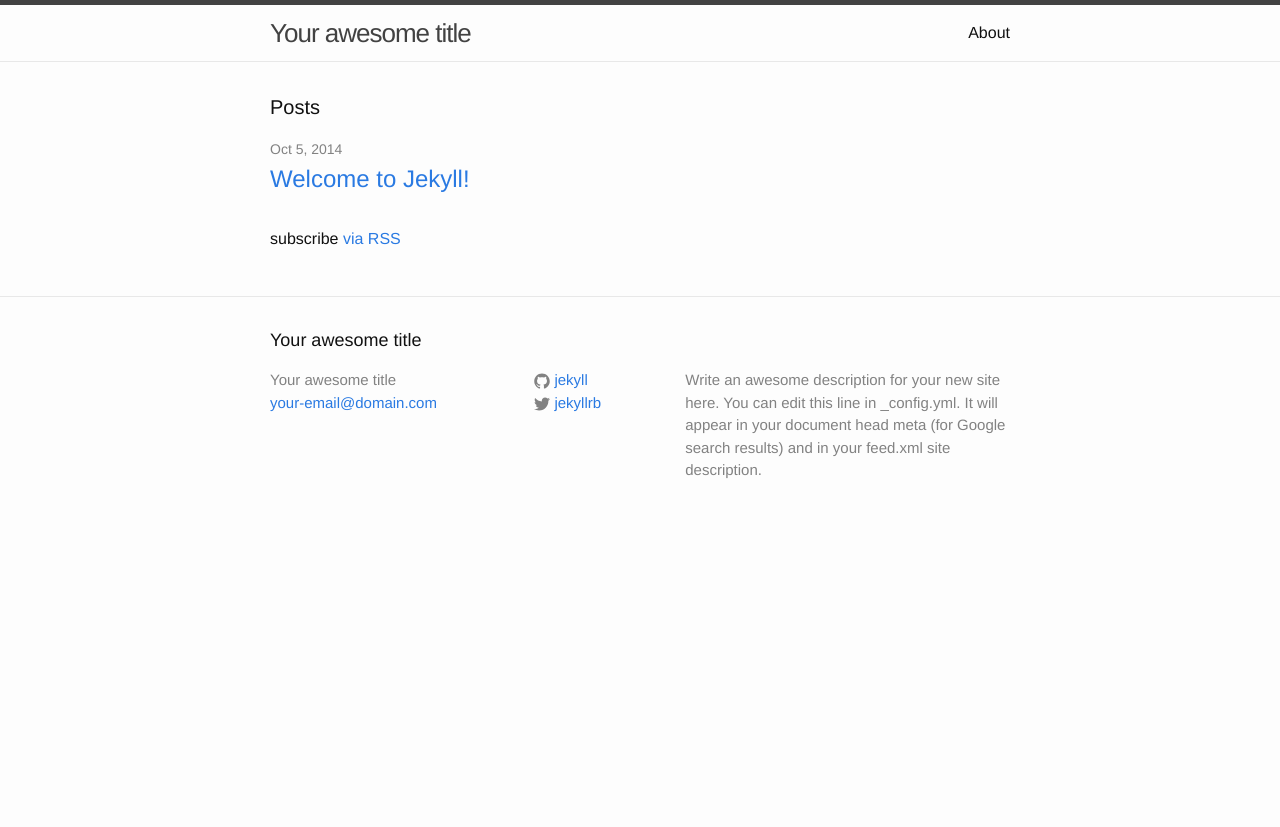
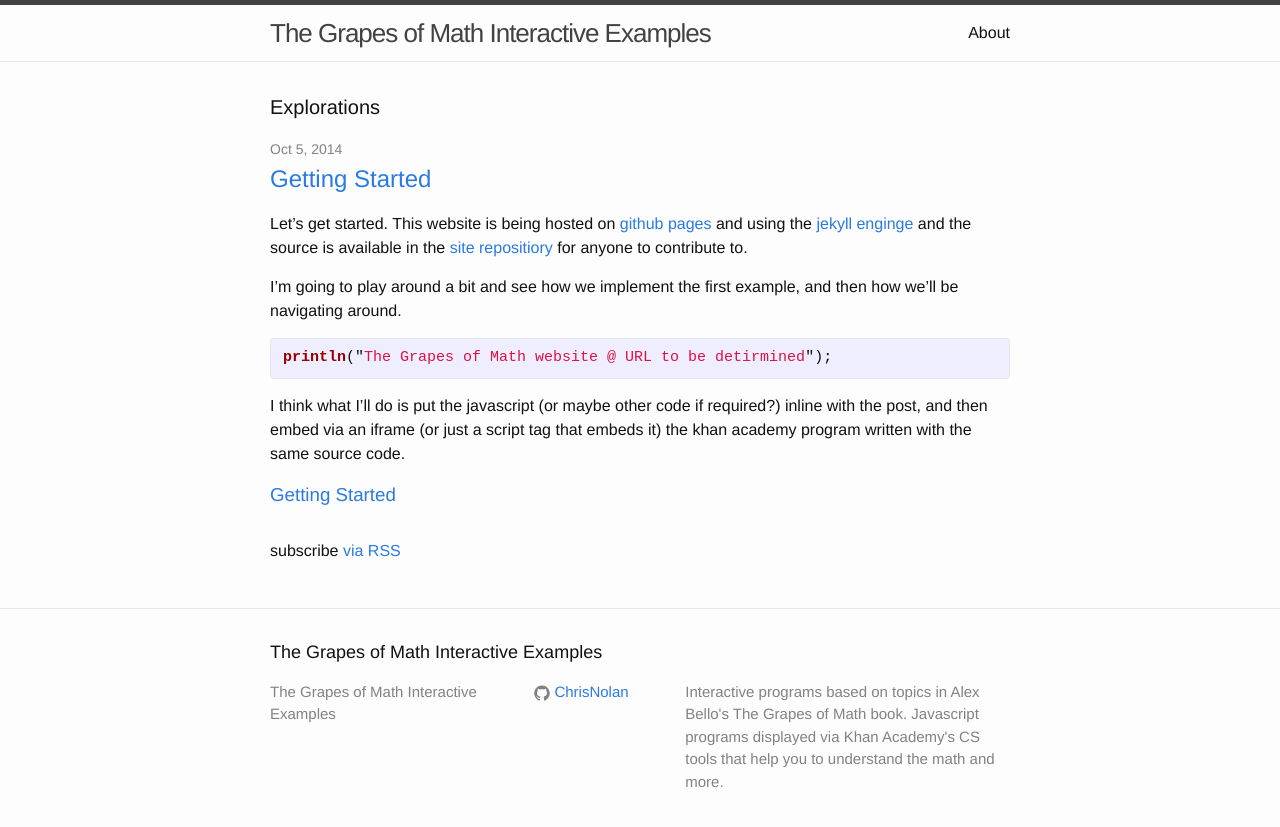
Before and after one commit to ChrisNolan/grapesofmath, a Jekyll site: the page built from index.html, in a window 1280 px wide. Shown: the top 827 px of the page. Built offline with Jekyll 4.4.1, drawn with Linux system fonts in a browser that asks for light colours; a script that is not in the unit is left out.

Commit message:
Minor config changes and first post

```diff
--- a/_config.yml
+++ b/_config.yml
@@ -1,14 +1,17 @@
 # Site settings
-title: Your awesome title
-email: your-email@domain.com
+title: The Grapes of Math Interactive Examples
+#email: IDontWantMoreSpam@chrisnolan.ca
 description: > # this means to ignore newlines until "baseurl:"
-  Write an awesome description for your new site here. You can edit this
-  line in _config.yml. It will appear in your document head meta (for
-  Google search results) and in your feed.xml site description.
+  Interactive programs based on topics in Alex Bello's The Grapes of Math book.
+  Javascript programs displayed via Khan Academy's CS tools that help you to
+  understand the math and more.
 baseurl: "" # the subpath of your site, e.g. /blog/
-url: "http://yourdomain.com" # the base hostname & protocol for your site
-twitter_username: jekyllrb
-github_username:  jekyll
+#url: "http://yourdomain.com" # the base hostname & protocol for your site
+#twitter_username: jekyllrb
+github_username:  ChrisNolan
 
 # Build settings
 markdown: kramdown
+
+#
+permalink: none
--- a/_includes/head.html
+++ b/_includes/head.html
@@ -3,7 +3,7 @@
     <meta name="viewport" content="width=device-width initial-scale=1" />
     <meta http-equiv="X-UA-Compatible" content="IE=edge">
 
-    <title>{% if page.title %}{{ page.title }}{% else %}{{ site.title }}{% endif %}</title>
+    <title>{% if page.title %}{{ page.title }} | {{ site.title}}{% else %}{{ site.title }}{% endif %}</title>
     <meta name="description" content="{{ site.description }}">
 
     <link rel="stylesheet" href="{{ "/css/main.css" | prepend: site.baseurl }}">
--- /dev/null
+++ b/_posts/2014-10-05-getting started.markdown
@@ -0,0 +1,21 @@
+---
+layout: post
+title:  "Getting Started"
+date:   2014-10-05 13:13:46
+categories: admin
+---
+Let's get started.  This website is being hosted on [github pages][github pages] and using the [jekyll enginge][jekyll] and the source is available in the [site repositiory][repository] for anyone to contribute to.
+
+I'm going to play around a bit and see how we implement the first example, and then how we'll be navigating around.
+
+{% highlight javascript %}
+println("The Grapes of Math website @ URL to be detirmined");
+{% endhighlight %}
+
+I think what I'll do is put the javascript (or maybe other code if required?) inline with the post, and then embed via an iframe (or just a script tag that embeds it) the khan academy program written with the same source code.
+
+<h3><a href="http://www.khanacademy.org/cs/gom-getting-started/4947862322675712">Getting Started</a></h3> <script src="http://www.khanacademy.org/cs/gom-getting-started/4947862322675712/embed.js?editor=yes&amp;buttons=yes&amp;author=no&amp;embed=yes"></script>
+
+[github pages]: http://pages.github.com/
+[jekyll]: http://jekyllrb.com/ "Jekyll blog enginge"
+[repository]: https://github.com/ChrisNolan/grapesofmath/
--- a/_posts/2014-10-05-welcome-to-jekyll.markdown
+++ /dev/null
@@ -1,25 +0,0 @@
----
-layout: post
-title:  "Welcome to Jekyll!"
-date:   2014-10-05 13:13:46
-categories: jekyll update
----
-You’ll find this post in your `_posts` directory. Go ahead and edit it and re-build the site to see your changes. You can rebuild the site in many different ways, but the most common way is to run `jekyll serve --watch`, which launches a web server and auto-regenerates your site when a file is updated.
-
-To add new posts, simply add a file in the `_posts` directory that follows the convention `YYYY-MM-DD-name-of-post.ext` and includes the necessary front matter. Take a look at the source for this post to get an idea about how it works.
-
-Jekyll also offers powerful support for code snippets:
-
-{% highlight ruby %}
-def print_hi(name)
-  puts "Hi, #{name}"
-end
-print_hi('Tom')
-#=> prints 'Hi, Tom' to STDOUT.
-{% endhighlight %}
-
-Check out the [Jekyll docs][jekyll] for more info on how to get the most out of Jekyll. File all bugs/feature requests at [Jekyll’s GitHub repo][jekyll-gh]. If you have questions, you can ask them on [Jekyll’s dedicated Help repository][jekyll-help].
-
-[jekyll]:      http://jekyllrb.com
-[jekyll-gh]:   https://github.com/jekyll/jekyll
-[jekyll-help]: https://github.com/jekyll/jekyll-help
--- a/about.md
+++ b/about.md
@@ -4,8 +4,6 @@ title: About
 permalink: /about/
 ---
 
-This is the base Jekyll theme. You can find out more info about customizing your Jekyll theme, as well as basic Jekyll usage documentation at [jekyllrb.com](http://jekyllrb.com/)
+[I](http://chrisnolan.ca/ "Chris Nolan.ca") really enjoyed [Alex Bello](http://alexbellos.com/)'s book, [The Grapes of Math](http://pages.bloomsbury.com/favouritenumber/alex-through-the-looking-glass), and since I was playing around with [Khan Academy's Computer Science](http://khanacademy.org/cs) stuff at the same time, I thought I'd combine the two and make some interactive programs demonstrating some of the concepts described in the book.
 
-You can find the source code for the Jekyll new theme at: [github.com/jglovier/jekyll-new](https://github.com/jglovier/jekyll-new)
-
-You can find the source code for Jekyll at [github.com/jekyll/jekyll](https://github.com/jekyll/jekyll)
+When I was in High School, I was always coming up with programs that demonstrated what we had been working on from the text book, and I thought this could be a bit like that, but online and possibily collaborative if others are enjoying the book too and want to take a crack at some of the topics.
--- a/index.html
+++ b/index.html
@@ -4,7 +4,7 @@ layout: default
 
 <div class="home">
 
-  <h1 class="page-heading">Posts</h1>
+  <h1 class="page-heading">Explorations</h1>
 
   <ul class="post-list">
     {% for post in site.posts %}
@@ -14,6 +14,7 @@ layout: default
         <h2>
           <a class="post-link" href="{{ post.url | prepend: site.baseurl }}">{{ post.title }}</a>
         </h2>
+		{{ post.content }}
       </li>
     {% endfor %}
   </ul>
```
